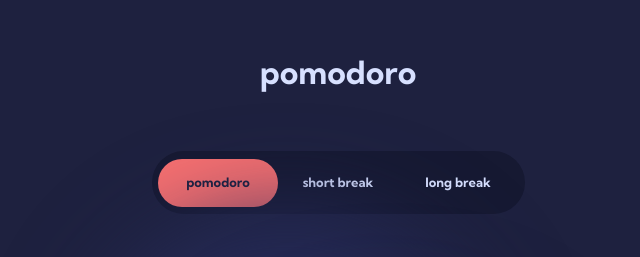
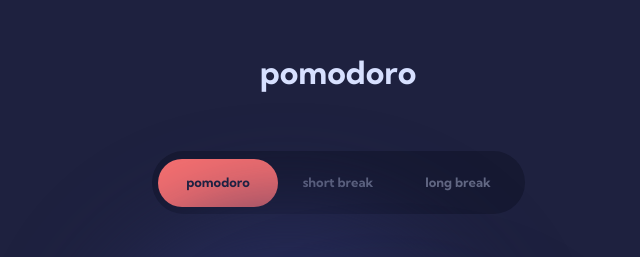
Before and after one commit to GIGAKLIBADZE/pomodoro-app, a React (Vite) app: page /pomodoro in a window 1280 px wide. Shown: the top 257 px of the page, without its empty margins (302-942 px from the left). Built offline with nearby package versions, Linux system fonts and the light colour scheme.

Commit message:
add active styles for HeaderAndMenu.tsx file

```diff
--- a/src/components/HeaderAndMenu.tsx
+++ b/src/components/HeaderAndMenu.tsx
@@ -28,7 +28,11 @@ const HeaderAndMenu: React.FC = () => {
               : color === "purple" && mode === "pomodoro"
               ? "bg-[#d881f8]"
               : "bg-none"
-          } ${mode === "pomodoro" ? "text-[#1e213f]" : "text-[#d7e0ff]"}`}
+          } ${
+            mode === "pomodoro"
+              ? "text-[#1e213f]"
+              : "text-[#d7e0ff] opacity-[0.4] hover:opacity-100 cursor-pointer"
+          }`}
           onClick={() => designDispatch({ type: "setPomodoro" })}
         >
           pomodoro
@@ -52,7 +56,11 @@ const HeaderAndMenu: React.FC = () => {
               : color === "purple" && mode === "short"
               ? "bg-[#d881f8]"
               : "bg-none"
-          } ${mode === "short" ? "text-[#1e213f]" : "text-[#d7e0ff]"}`}
+          } ${
+            mode === "short"
+              ? "text-[#1e213f]"
+              : "text-[#d7e0ff] opacity-[0.4] hover:opacity-100 cursor-pointer"
+          }`}
           onClick={() => designDispatch({ type: "setShort" })}
         >
           short break
@@ -76,7 +84,11 @@ const HeaderAndMenu: React.FC = () => {
               : color === "purple" && mode === "long"
               ? "bg-[#d881f8]"
               : "bg-none"
-          } ${mode === "long" ? "text-[#1e213f]" : "text-[#d7e0ff]"}`}
+          } ${
+            mode === "long"
+              ? "text-[#1e213f]"
+              : "text-[#d7e0ff] opacity-[0.4] hover:opacity-100 cursor-pointer"
+          }`}
           onClick={() => designDispatch({ type: "setLong" })}
         >
           long break
```
